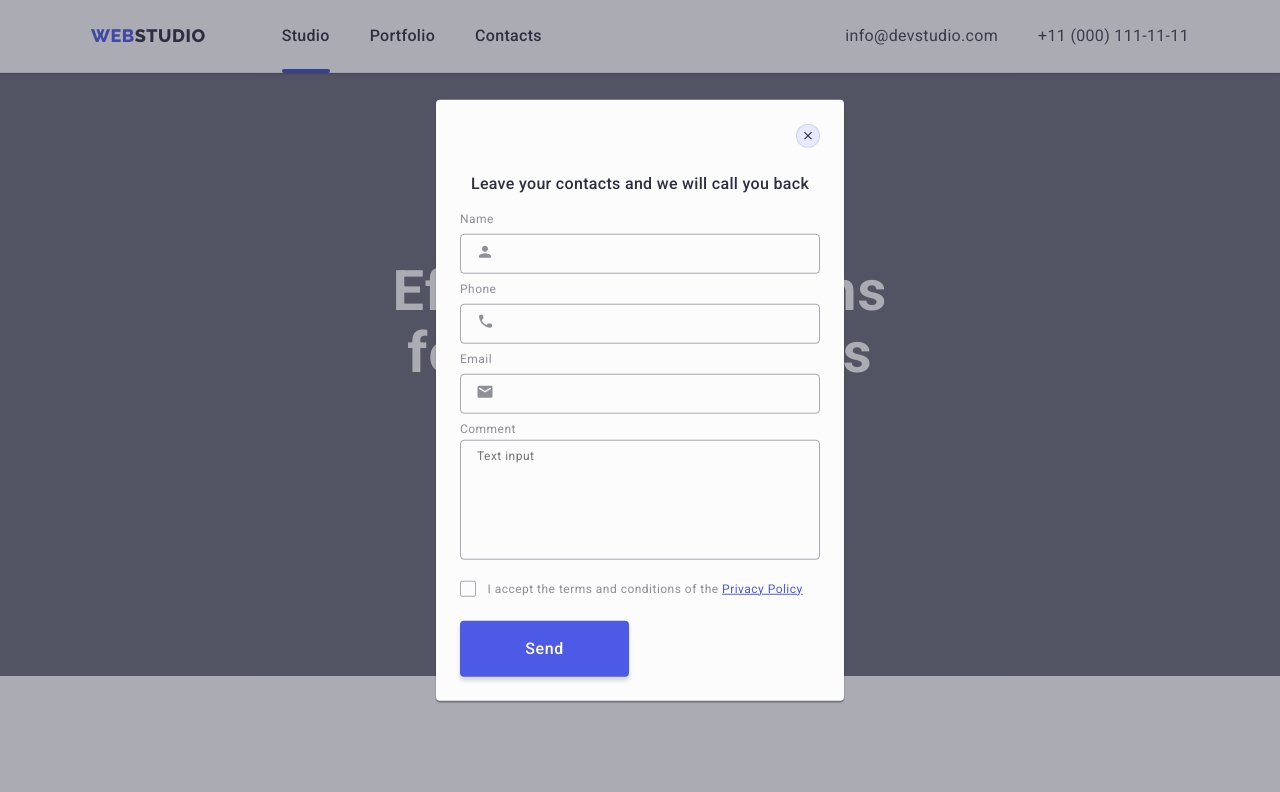
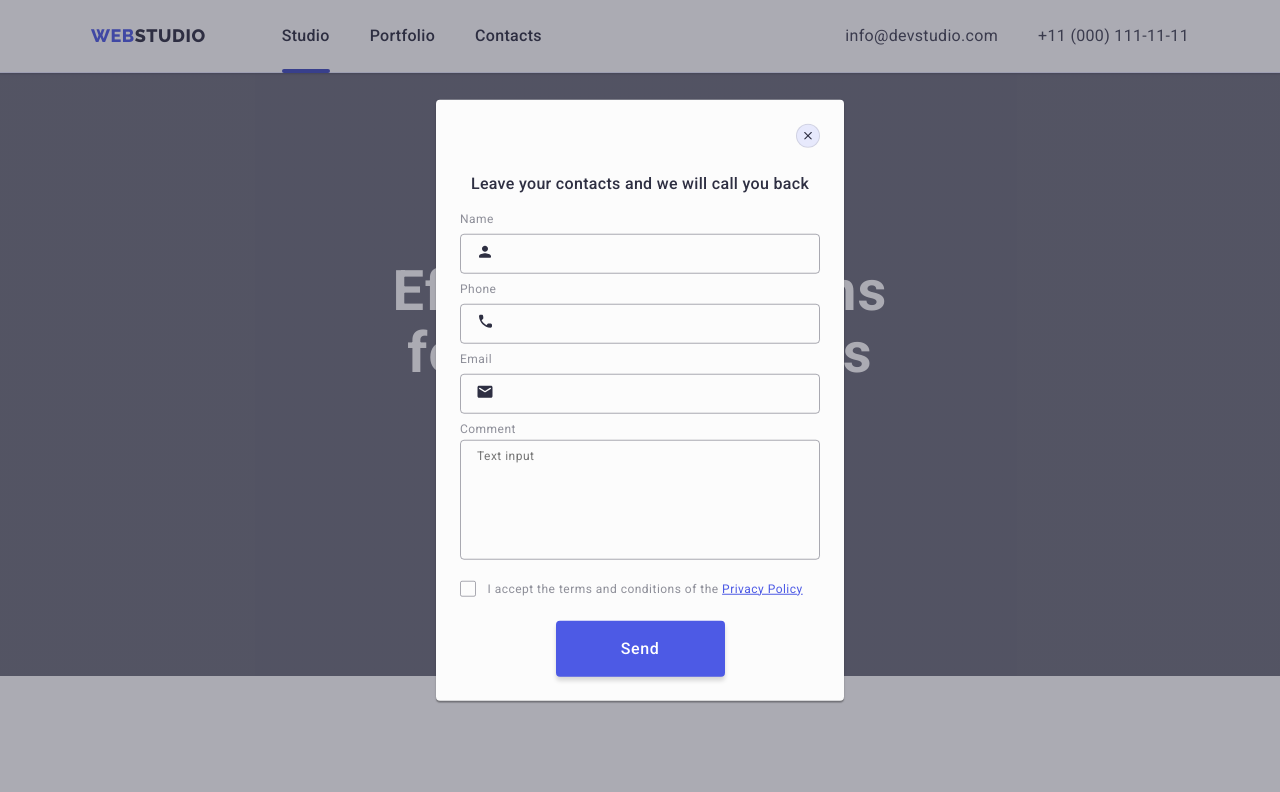
Before and after one commit to ooolmaaak/goit-markup-hw-07, a plain HTML site: page index.html in a window 1280 px wide. Both pictures are taken after a click on the button "Order Service". Shown: the top 792 px of the page. Drawn offline with nearby package versions, Linux system fonts and the light colour scheme.

Commit message:
mod7-.6
fix form, button, icons color

```diff
--- a/css/styles.css
+++ b/css/styles.css
@@ -943,7 +943,7 @@ img {
   display: block;
   justify-content: center;
   align-items: center;
-  margin-top: 24px;
+  margin: 24px auto 0 auto;
   transition: background-color 250ms cubic-bezier(0.4, 0, 0.2, 1);
 }
 
@@ -997,7 +997,7 @@ img {
   left: 16px;
   top: 50%;
   transform: translateY(-50%);
-  fill: #8e8f99;
+  fill: rgba(46, 47, 66, 1);
   transition: fill 250ms cubic-bezier(0.4, 0, 0.2, 1);
 }
 
```
Also changed, not shown: portfolio.html (+1 -1 lines).
